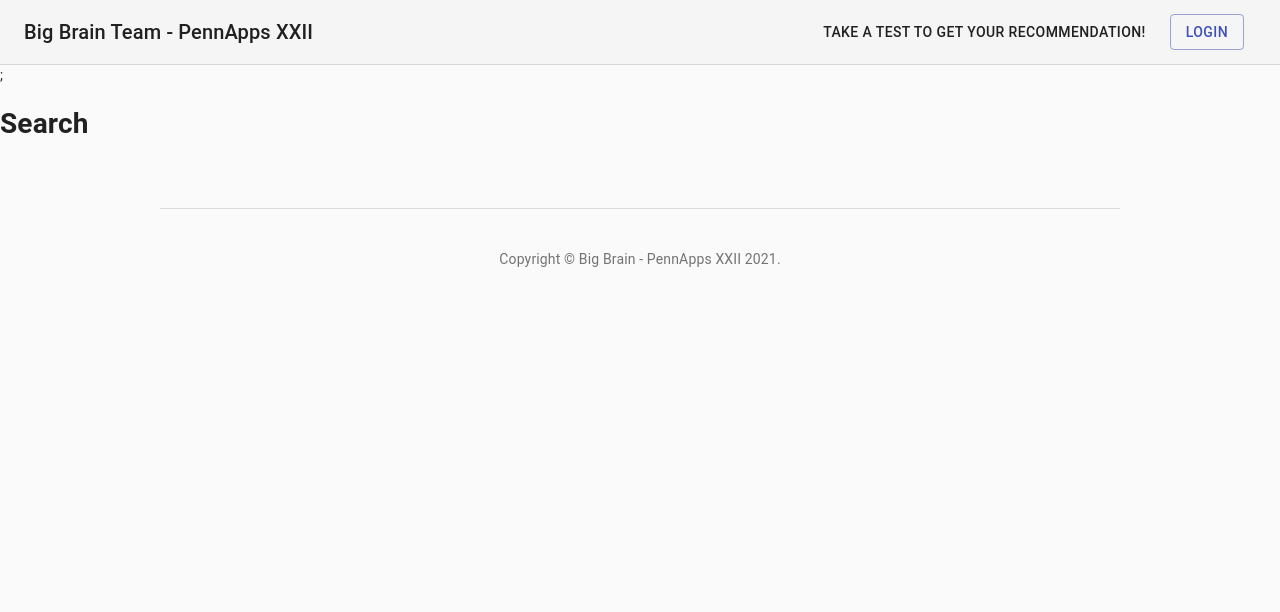
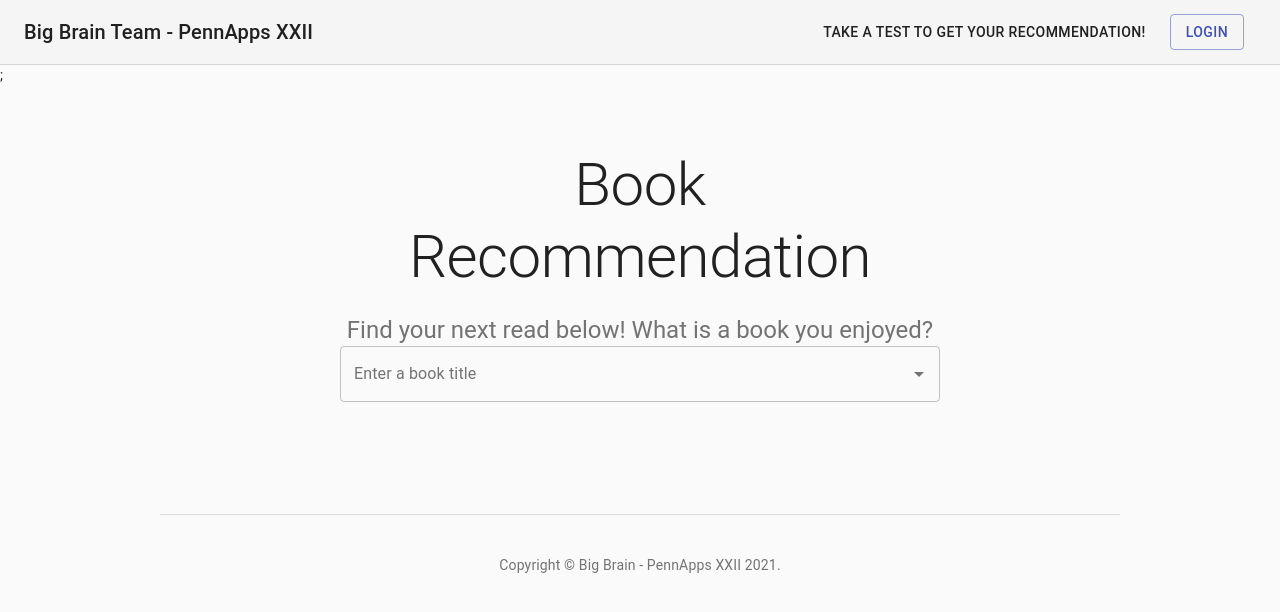
Before and after one commit to jessie1111101/book-recommender, a React (Create React App) app: page / in a window 1280 px wide. Shown: the top 612 px of the page. Built offline with nearby package versions, Linux system fonts and the light colour scheme; no server answers.

Commit message:
fixed merge issues

```diff
--- a/package.json
+++ b/package.json
@@ -5,6 +5,7 @@
   "dependencies": {
     "@material-ui/core": "^4.12.3",
     "@material-ui/icons": "^4.11.2",
+    "@material-ui/lab": "^4.0.0-alpha.60",
     "@testing-library/jest-dom": "^5.14.1",
     "@testing-library/react": "^11.2.7",
     "@testing-library/user-event": "^12.8.3",
--- a/src/App.js
+++ b/src/App.js
@@ -1,12 +1,14 @@
-import React from "react";
 import { Router, Route, Switch } from "react-router-dom";
+import React, { useState, useEffect } from "react";
 
 import CssBaseline from "@material-ui/core/CssBaseline";
 
 import history from "./history";
 import TopBar from "./Components/TopBar";
-import BookRecommendation from "./Pages/BookRecommendation/BookRecommendation";
+import BookRecommendation from "./Pages/BookRecommendation";
+import Homepage from "./Pages/Homepage";
 import Footer from "./Components/Footer";
+import Search from "./Components/Search";
 
 // const useStyles = makeStyles((theme) => ({
 // 	"@global": {
@@ -82,7 +84,7 @@ export default function App() {
 	// const classes = useStyles();
 
 	// const [data, setData] = useState({});
-	// const [search, setSearch] = useState({});
+	const [titles, setTitles] = useState({});
 
 	// useEffect(() => {
 	// 	fetch('/recommendations').then(
@@ -94,15 +96,15 @@ export default function App() {
 	// 	);
 	// }, []);
 
-	// useEffect(() => {
-	// 	fetch('/search/' + 'harry').then(
-	// 		res => res.json()
-	// 	).then(
-	// 		search => {
-	// 			setSearch(search)
-	// 		}
-	// 	);
-	// }, []);
+	useEffect(() => {
+		fetch('/getAllTitles').then(
+			res => res.json()
+		).then(
+			titles => {
+				setTitles(titles)
+			}
+		);
+	}, []);
 
 	return (
 		<div>
@@ -114,7 +116,7 @@ export default function App() {
 						<BookRecommendation />
 					</Route>
 					<Route path="/">
-						<h1>Search</h1>
+						<Homepage />
 					</Route>
 				</Switch>
 			</Router>
--- /dev/null
+++ b/src/Components/Search.js
@@ -0,0 +1,31 @@
+import React, { Component } from 'react';
+
+import { Autocomplete } from '@material-ui/lab';
+import { TextField } from '@material-ui/core';
+
+class Search extends Component {
+    constructor(props) {
+        super(props);
+
+        this.state = {
+            selected: "",
+        }
+    }
+
+    setSelected = (title) => this.setState({ selected: title });
+
+    render() {
+        let { options } = this.props;
+
+        return (
+            <Autocomplete
+                id="search-box"
+                options={options}
+                style={{ width: 600 }}
+                renderInput={(params) => <TextField {...params} label="Enter a book title" variant="outlined" />}
+                onChange={e => this.setSelected(e.target.innerHTML)}
+            />
+        );
+    }
+}
+export default Search;
--- a/src/Pages/BookRecommendation/BookRecommendation.js
+++ b/src/Pages/BookRecommendation.js
@@ -1,4 +1,4 @@
-import React from "react";
+import React, { useState, useEffect } from "react";
 
 import Button from "@material-ui/core/Button";
 import Card from "@material-ui/core/Card";
@@ -84,6 +84,7 @@ const tiers = [
 export default function BookRecommendation() {
 	const classes = useStyles();
 
+
 	return (
 		<div>
 			<React.Fragment>
--- a/src/Pages/BookRecommendation/index.js
+++ /dev/null
@@ -1 +0,0 @@
-export { default } from "./BookRecommendation";
--- /dev/null
+++ b/src/Pages/Homepage.js
@@ -0,0 +1,99 @@
+import React, { useState, useEffect } from "react";
+
+import Button from "@material-ui/core/Button";
+import Card from "@material-ui/core/Card";
+import CardActions from "@material-ui/core/CardActions";
+import CardContent from "@material-ui/core/CardContent";
+import CardHeader from "@material-ui/core/CardHeader";
+import Grid from "@material-ui/core/Grid";
+import StarIcon from "@material-ui/icons/StarBorder";
+import Typography from "@material-ui/core/Typography";
+import { makeStyles } from "@material-ui/core/styles";
+import Container from "@material-ui/core/Container";
+import Search from "../Components/Search";
+
+const useStyles = makeStyles((theme) => ({
+    "@global": {
+        ul: {
+            margin: 0,
+            padding: 0,
+            listStyle: "none",
+        },
+    },
+    link: {
+        margin: theme.spacing(1, 1.5),
+    },
+    heroContent: {
+        padding: theme.spacing(8, 0, 6),
+    },
+    cardHeader: {
+        backgroundColor:
+            theme.palette.type === "light"
+                ? theme.palette.grey[200]
+                : theme.palette.grey[700],
+    },
+    // cardPricing: {
+    // 	display: "flex",
+    // 	justifyContent: "center",
+    // 	alignItems: "baseline",
+    // 	marginBottom: theme.spacing(2),
+    // },
+}));
+
+export default function Homepage() {
+    const classes = useStyles();
+    const [titles, setTitles] = useState({});
+
+    // useEffect(() => {
+    // 	fetch('/recommendations').then(
+    // 		res => res.json()
+    // 	).then(
+    // 		data => {
+    // 			setData(data);
+    // 		}
+    // 	);
+    // }, []);
+
+    useEffect(() => {
+        fetch('/getAllTitles').then(
+            res => res.json()
+        ).then(
+            titles => {
+                setTitles(titles)
+            }
+        );
+    }, []);
+
+    return (
+        <div>
+            <React.Fragment>
+                {/*The title and subtitle of the page aka HERO CONTENT*/}
+                <Container
+                    maxWidth="sm"
+                    component="main"
+                    className={classes.heroContent}
+                >
+                    <Typography
+                        component="h1"
+                        variant="h2"
+                        align="center"
+                        color="textPrimary"
+                        gutterBottom
+                    >
+                        Book Recommendation
+					</Typography>
+                    <Typography
+                        variant="h5"
+                        align="center"
+                        color="textSecondary"
+                        component="p"
+                    >
+                        Find your next read below! What is a book you enjoyed?
+					</Typography>
+                    <Search options={titles.titles} />
+                </Container>
+
+            </React.Fragment>
+        </div>
+    );
+}
```
Also changed, not shown: 2 other files (tests, documents, lock files or other folders).
